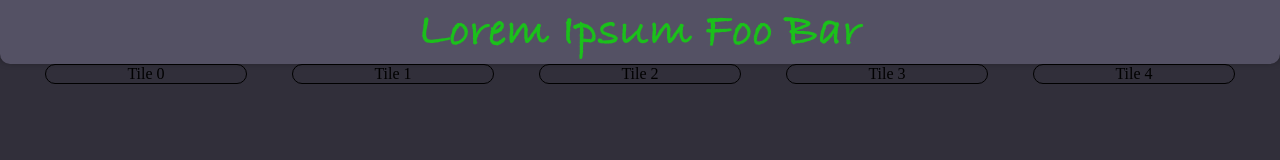
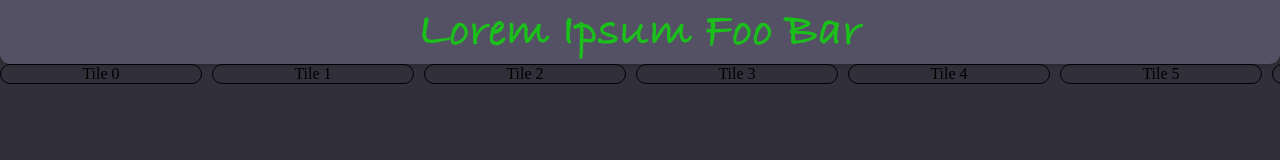
Before and after one commit to Neutron02/Electrical-Eng, a React (Create React App) app: page / in a window 1280 px wide. Shown: the top 160 px of the page. Built offline with nearby package versions, Linux system fonts and the light colour scheme.

Commit message:
A bunch of commits

```diff
--- a/src/App.js
+++ b/src/App.js
@@ -1,6 +1,7 @@
 import './App.css';
 import TitlePage from './Components/TitlePage';
 import Pane from './Components/Pane';
+import Carousel from './Components/Carousel';
 
 const tileData = [
   // {title: 'Tile 1', popupText: 'Popup text for tile 1'},
@@ -22,8 +23,10 @@ function App() {
   return (
     <div className="App">
       <TitlePage />
-      <div id="selctions">
-        <Pane tilesData={tileData} />
+      <div id="selections">
+        {/* <Pane tilesData={tileData} />
+         */}
+         <Carousel tilesData={tileData}/>
       </div>
     </div>
   );
--- /dev/null
+++ b/src/Components/Carousel.css
@@ -0,0 +1,9 @@
+.carousel__container {
+  display: flex;
+  flex-wrap: nowrap;
+  overflow-x: scroll; /* or overflow-x: auto; */
+}
+
+.carousel__container::-webkit-scrollbar{
+    display: none;
+}
--- /dev/null
+++ b/src/Components/Carousel.js
@@ -0,0 +1,29 @@
+import React from "react";
+import Tile from "./Tile";
+import { useState } from "react";
+import './Carousel.css';
+const Carousel = (props) => {
+    const [range, setRange] = useState({0:4});
+    const [TileData, setTileData] = useState(props.tilesData.slice(0).map((tile, index) => {
+        return <Tile key={index} title={tile.title} popupText={tile.popupText} />
+    }));
+    const [currentRenderedTiles, setCurrentRenderedTiles] = useState(TileData);
+
+    const handleScroll = (e) => {
+        console.log(e);
+        if(e.deltaX){
+            console.log("Scrolling horizontally");
+        }
+    };
+
+    return(
+            <div className="carousel__container" onScroll={handleScroll}>
+                {console.log(`props.tilesData: ${props.tilesData}`)}
+                {console.log(`CurrentRenderedTiles: ${currentRenderedTiles}`)}
+                {console.log(`TileData: ${TileData}`)}
+                {TileData}
+            </div>
+    );
+};
+
+export default Carousel;
--- a/src/Components/Pane.css
+++ b/src/Components/Pane.css
@@ -81,9 +81,59 @@
     align-items: center;
 } */
 
-.tiles-container-wrap{
+ /* .tiles-container-wrap{
     overflow: hidden;
     width: 100%;
     display: flex;
     justify-content: space-evenly;
+} */
+/*
+.slide {
+    animation: slide 1s ease-in-out;
+  }
+
+  @keyframes slide {
+    from {
+      transform: translateX(100%);
+    }
+    to {
+      transform: translateX(0%);
+    }
+  }
+  */
+
+  .tile {
+    position: relative;
+    transition: all 0.5s ease-in-out;
+    left: 0;
+    top: 0;
+    /* width: 20%; */
+    height: 100%;
+    float: left;
 }
+
+.slide-in-left {
+    left: -100%;
+}
+
+.slide-out-left {
+    left: 0;
+}
+
+.slide-in-right {
+    left: 100%;
+}
+
+.slide-out-right {
+    left: 0;
+}
+
+.tiles-container-wrap {
+    position: relative;
+    height: 100%;
+    width: 100%;
+    display: flex;
+    overflow-x: hidden;
+    z-index: 9;
+    justify-content: space-between;
+}
--- a/src/Components/Pane.js
+++ b/src/Components/Pane.js
@@ -79,81 +79,243 @@
 // };
 // export default Pane;
 
+// import React, { useState, useEffect, useRef } from 'react';
+// import Tile from './Tile';
+// import './Pane.css';
+
+// const Pane = (props) => {
+//     const arrayOfTile = props.tilesData;
+//     const [renderedTiles, setRenderedTiles] = useState(arrayOfTile.slice(0, 5));
+//     const [currentIndex, setCurrentIndex] = useState(0);
+//     const [animating, setAnimating] = useState(false);
+//     const sliderRef = useRef(null);
+
+//     useEffect(() => {
+//         const tilesContainer = sliderRef.current;
+//         // tilesContainer.style.width = `${props.tilesData.length * 200}px`;
+//         tilesContainer.addEventListener("wheel", handleWheel);
+//         return () => {
+//             tilesContainer.removeEventListener("wheel", handleWheel);
+//         };
+
+//     }, [currentIndex]);
+
+//     const handleNext = () => {
+//         if(currentIndex < arrayOfTile.length - 5){
+//             setCurrentIndex(currentIndex + 1);
+//             setAnimating(true);
+//             console.log("Set animating to true")
+//             setTimeout(() => {
+//                 handleRender(currentIndex);
+//                 setAnimating(false);
+//             }, 500);
+//         } else {
+//             //cycle back to beginning
+//             setCurrentIndex(0);
+//             setAnimating(true);
+//             console.log("Set animating to true")
+//             setTimeout(() => {
+//                 handleRender(0);
+//                 setAnimating(false);
+//             }, 500);
+//         }
+
+//     };
+
+//     const handlePrev = () => {
+//         // setCurrentIndex(currentIndex - 1);
+//         // handleRender(currentIndex);
+
+//         if(currentIndex > 0){
+//             setCurrentIndex(currentIndex - 1);
+//             handleRender(currentIndex);
+//         }
+//         else {
+//             // cycle back to the end
+//             setCurrentIndex(arrayOfTile.length - 5);
+//             handleRender(currentIndex);
+//         }
+//     };
+
+//     const handleWheel = (e) => {
+//         e.preventDefault();
+//         if (e.deltaX > 0) {
+//             handleNext();
+//         } else if (e.deltaX < 0) {
+//             handlePrev();
+//         }
+//     }
+
+//     const handleRender = (currentIndex) => {
+//         //add the currentIndex to the slice
+//         if( currentIndex < arrayOfTile.length - 5){
+//             setRenderedTiles(arrayOfTile.slice(currentIndex, currentIndex + 5));
+//         } else{
+//             setRenderedTiles(arrayOfTile.slice(currentIndex));
+//         }
+//     }
+
+//     return(
+//         <div id='pane' className='pane'>
+//             <div className={`tiles-container-wrap ${animating ? "" : ""}`} ref={sliderRef}>
+//                 {renderedTiles.map((tileData, index) => (
+//                     <Tile className={`tile ${animating?"slide":"slide"}`} key={index} title={tileData.title} popupText={tileData.popupText} />
+//                 ))}
+//             </div>
+//         </div>
+//     )
+// }
+
+// export default Pane;
+
+// import React, { useState, useEffect, useRef } from 'react';
+// import Tile from './Tile';
+// import './Pane.css';
+
+// const Pane = (props) => {
+//     const arrayOfTile = props.tilesData;
+//     const [currentIndex, setCurrentIndex] = useState(0);
+//     const [slideDirection, setSlideDirection] = useState("");
+//     const sliderRef = useRef(null);
+
+//     useEffect(() => {
+//         const tilesContainer = sliderRef.current;
+//         tilesContainer.addEventListener("wheel", handleWheel);
+//         return () => {
+//             tilesContainer.removeEventListener("wheel", handleWheel);
+//         };
+//     }, [currentIndex]);
+
+//     const handleNext = () => {
+//         setSlideDirection("next");
+//         if (currentIndex < arrayOfTile.length - 5) {
+//             setCurrentIndex(currentIndex + 1);
+//         } else {
+//             setCurrentIndex(0);
+//         }
+//     };
+
+//     const handlePrev = () => {
+//         setSlideDirection("prev");
+//         if (currentIndex > 0) {
+//             setCurrentIndex(currentIndex - 1);
+//         } else {
+//             setCurrentIndex(arrayOfTile.length - 5);
+//         }
+//     };
+
+//     const handleWheel = (e) => {
+//         e.preventDefault();
+//         if (e.deltaX > 0) {
+//             handleNext();
+//         } else if (e.deltaX < 0) {
+//             handlePrev();
+//         }
+//     };
+
+//     return (
+//         <div id='pane' className='pane'>
+//             <div className="tiles-container-wrap" ref={sliderRef}>
+//                 {arrayOfTile.slice(currentIndex, currentIndex + 5).map((tileData, index) => (
+//                     <Tile
+//                         className={`tile ${
+//                             slideDirection === "next"
+//                                 ? index === 4
+//                                     ? "slide-out-right"
+//                                     : "slide-in-left"
+//                                 : index === 0
+//                                 ? "slide-out-left"
+//                                 : "slide-in-right"
+//                         }`}
+//                         key={index}
+//                         title={tileData.title}
+//                         popupText={tileData.popupText}
+//                     />
+//                 ))}
+//             </div>
+//         </div>
+//     );
+// };
+
+// export default Pane;
+
 import React, { useState, useEffect, useRef } from 'react';
 import Tile from './Tile';
 import './Pane.css';
 
 const Pane = (props) => {
     const arrayOfTile = props.tilesData;
-    const [renderedTiles, setRenderedTiles] = useState(arrayOfTile.slice(0, 5));
     const [currentIndex, setCurrentIndex] = useState(0);
+    const [slideDirection, setSlideDirection] = useState("");
     const sliderRef = useRef(null);
 
     useEffect(() => {
         const tilesContainer = sliderRef.current;
-        // tilesContainer.style.width = `${props.tilesData.length * 200}px`;
         tilesContainer.addEventListener("wheel", handleWheel);
         return () => {
             tilesContainer.removeEventListener("wheel", handleWheel);
         };
     }, [currentIndex]);
 
+    useEffect(() => {
+        if (slideDirection === "") return;
+        const timeoutId = setTimeout(() => {
+            setSlideDirection("");
+        }, 500);
+        return () => {
+            clearTimeout(timeoutId);
+        };
+    }, [slideDirection]);
+
     const handleNext = () => {
-        if(currentIndex < arrayOfTile.length - 5){
+        setSlideDirection("next");
+        if (currentIndex < arrayOfTile.length - 5) {
             setCurrentIndex(currentIndex + 1);
-            handleRender(currentIndex);
         } else {
-            //cycle back to beginning
             setCurrentIndex(0);
-            handleRender(0);
         }
-
     };
 
     const handlePrev = () => {
-        // setCurrentIndex(currentIndex - 1);
-        // handleRender(currentIndex);
-
-        if(currentIndex > 0){
+        setSlideDirection("prev");
+        if (currentIndex > 0) {
             setCurrentIndex(currentIndex - 1);
-            handleRender(currentIndex);
-        }
-        else {
-            // cycle back to the end
+        } else {
             setCurrentIndex(arrayOfTile.length - 5);
-            handleRender(currentIndex);
         }
     };
 
     const handleWheel = (e) => {
         e.preventDefault();
-        if (e.deltaX > 0) {
+        if (e.deltaY > 0) {
+            handlePrev();
+        } else if (e.deltaY < 0) {
             handleNext();
-        } else if (e.deltaX < 0) {
-            handlePrev();
         }
-    }
+    };
 
-    const handleRender = (currentIndex) => {
-        //add the currentIndex to the slice
-        if( currentIndex < arrayOfTile.length - 5){
-            setRenderedTiles(arrayOfTile.slice(currentIndex, currentIndex + 5));
-        } else{
-            setRenderedTiles(arrayOfTile.slice(currentIndex));
-        }
-    }
-
-    return(
+    return (
         <div id='pane' className='pane'>
-            <div className='tiles-container-wrap' ref={sliderRef}>
-                {renderedTiles.map((tileData, index) => (
-                    <Tile key={index} title={tileData.title} popupText={tileData.popupText} />
+            <div className="tiles-container-wrap" ref={sliderRef}>
+                {arrayOfTile.slice(currentIndex, currentIndex + 5).map((tileData, index) => (
+                    <Tile
+                        className={`tile ${
+                            slideDirection === "next"
+                                ? index === 0
+                                    ? "slide-out-left"
+                                    : "slide-in-right"
+                                : index === 4
+                                ? "slide-out-right"
+                                : "slide-in-left"
+                        }`}
+                        key={index}
+                        title={tileData.title}
+                        popupText={tileData.popupText}
+                    />
                 ))}
             </div>
-
-
         </div>
-    )
-}
+    );
+};
 
 export default Pane;
--- a/src/Components/SelectionPage.css
+++ b/src/Components/SelectionPage.css
@@ -12,6 +12,7 @@
     height: fit-content;
     width: 80%;
     margin-left:10%;
+    height: 100px;
 }
 
 .bright-curved-button {
--- a/src/Components/Tile.css
+++ b/src/Components/Tile.css
@@ -1,6 +1,12 @@
 .tile{
     border: solid 1px #000;
     border-radius: 10px;
+
+    flex: 0 0 auto;
+    width: 200px;
+    height: 200px;
+    margin-right: 10px;
+
 }
 
 .tile-title{
--- a/src/index.css
+++ b/src/index.css
@@ -9,10 +9,14 @@
 
 body{
   margin: 0 !important;
-  display: block !important;
+  /* display: block !important; */
 }
 
 code {
   font-family: source-code-pro, Menlo, Monaco, Consolas, 'Courier New',
     monospace;
 }
+
+div{
+  display: block;
+}
```
Also changed, not shown: src/App.css (+0 -40 lines).
